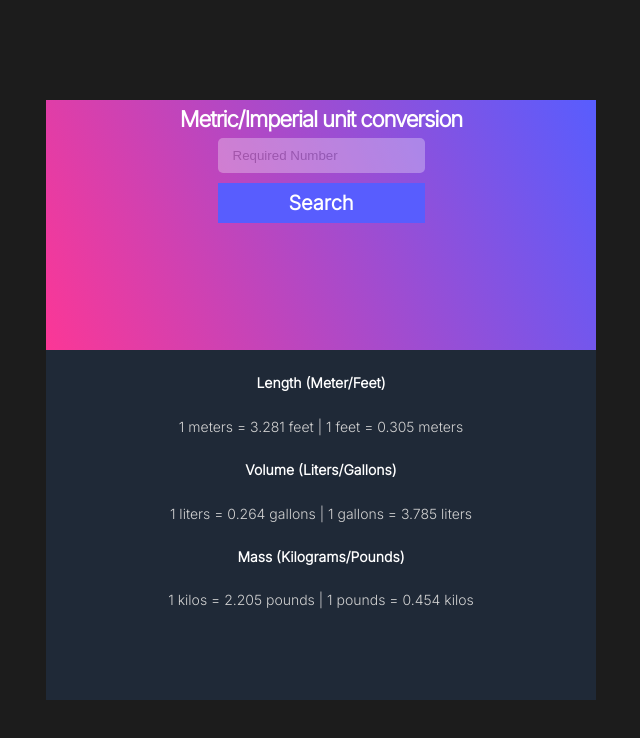
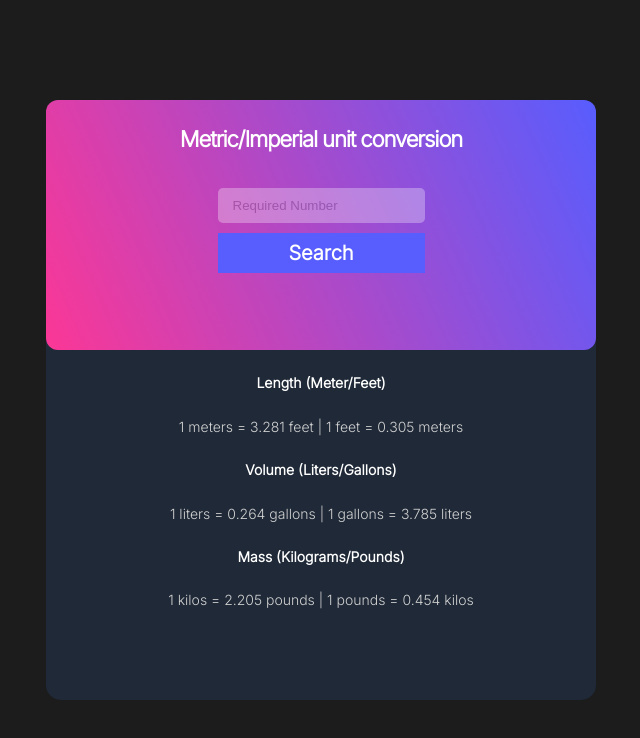
Before and after one commit to spyaj/conversion, a plain HTML site: page index.html in a window 1280 px wide. Shown: the whole page, without its empty margins (319-959 px from the left). Drawn offline with Linux system fonts and the light colour scheme.

Commit message:
Final update on the project - Fixed radius and added padding.

```diff
--- a/convertor.css
+++ b/convertor.css
@@ -13,11 +13,13 @@ html body {
   width: 550px;
   height: 600px;
   background: #1f2937;
+  border-radius: 15px;
 }
 .upper-section {
   background: linear-gradient(246.26deg, #585dfe 0%, #fb3796 100%);
   width: 550px;
   height: 250px;
+  border-radius: 12px;
 }
 .lower-section {
   width: 346px;
@@ -33,6 +35,8 @@ html body {
   letter-spacing: -0.05em;
   color: #ffffff;
   margin: 0px;
+  margin-bottom: 30px;
+  padding-top: 20px;
 }
 .lower-section h5{
     font-family: Inter;
```
